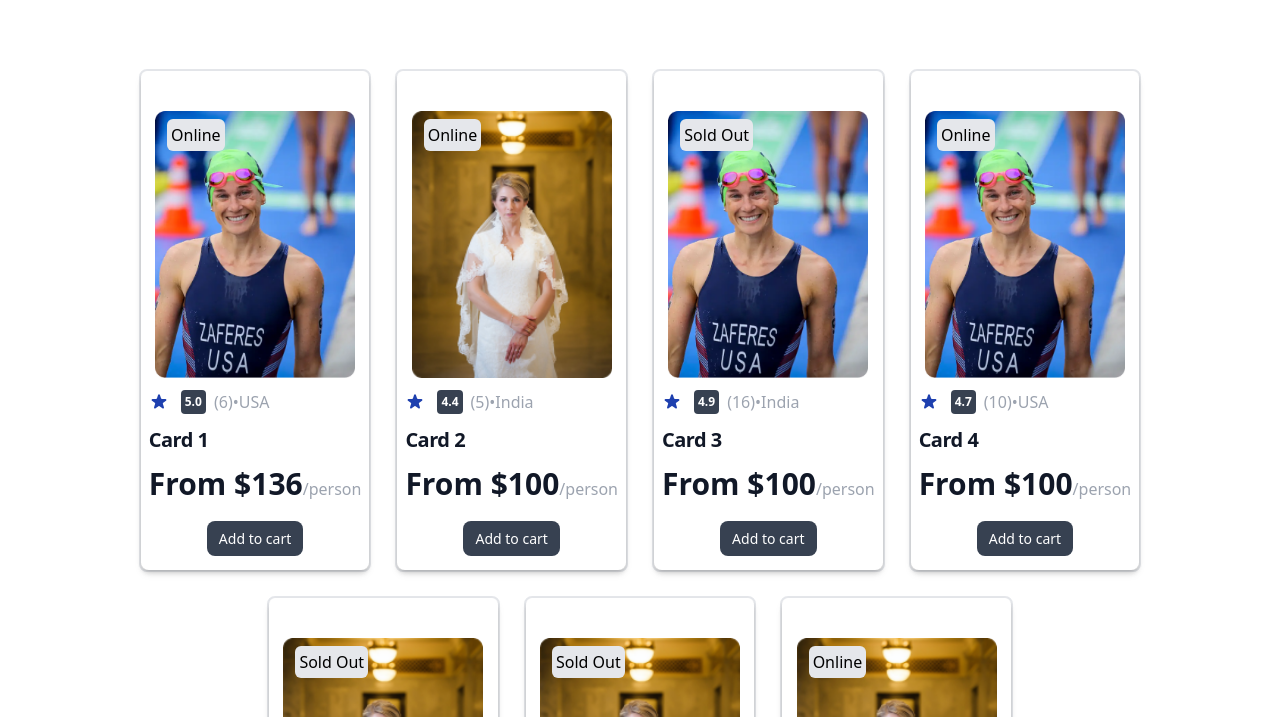
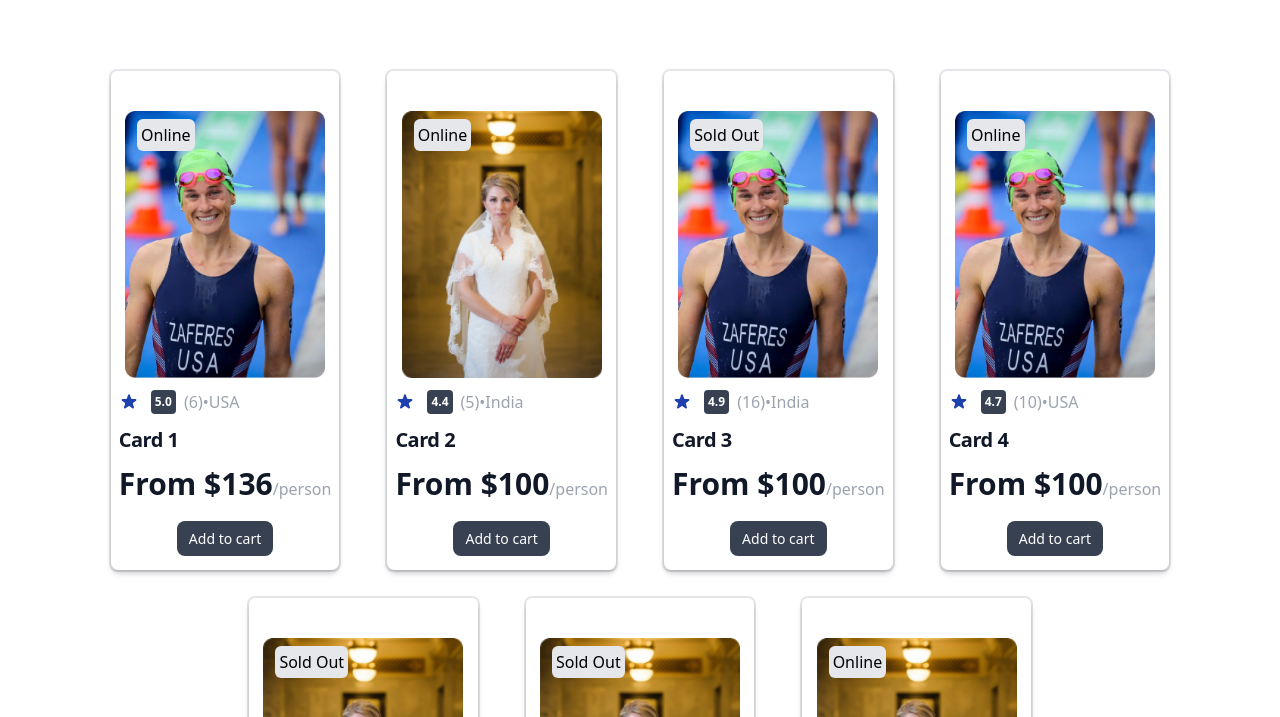
Before and after one commit to mhetreayush/airbnbClone, a React app: page / in a window 1280 px wide. Shown: the part 663-1380 px from the top of the page. Built offline with nearby package versions, Linux system fonts and the light colour scheme.

Commit message:
Card flex fixed

```diff
--- a/src/index.js
+++ b/src/index.js
@@ -20,7 +20,7 @@ function Page(){
       </div>
       <div className='relative px-2'>
       <Hero />
-      <div className="p-5 flex items-center justify-center flex-wrap m-5">
+      <div className="p-5 flex items-center gap-x-5 justify-center flex-wrap m-5">
           {cardElements}
       </div>
       </div>
```
Also changed, not shown: src/output.css.
